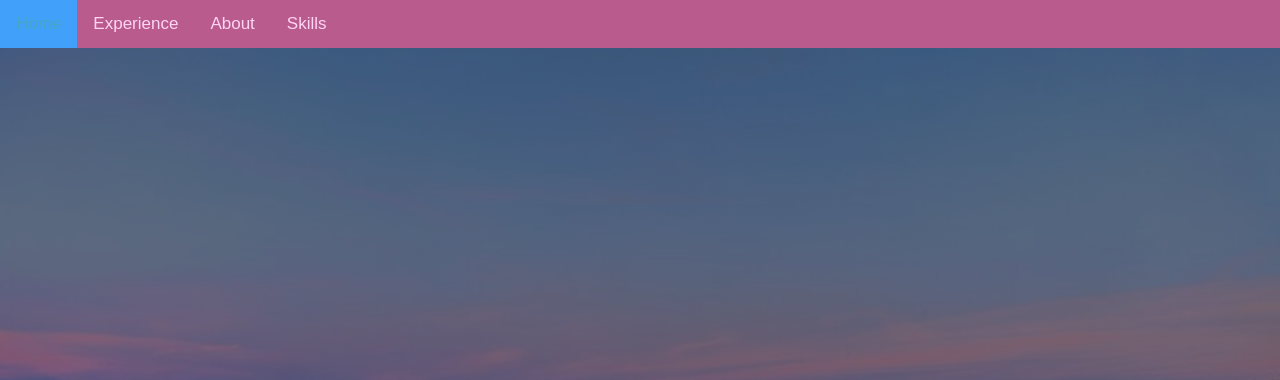
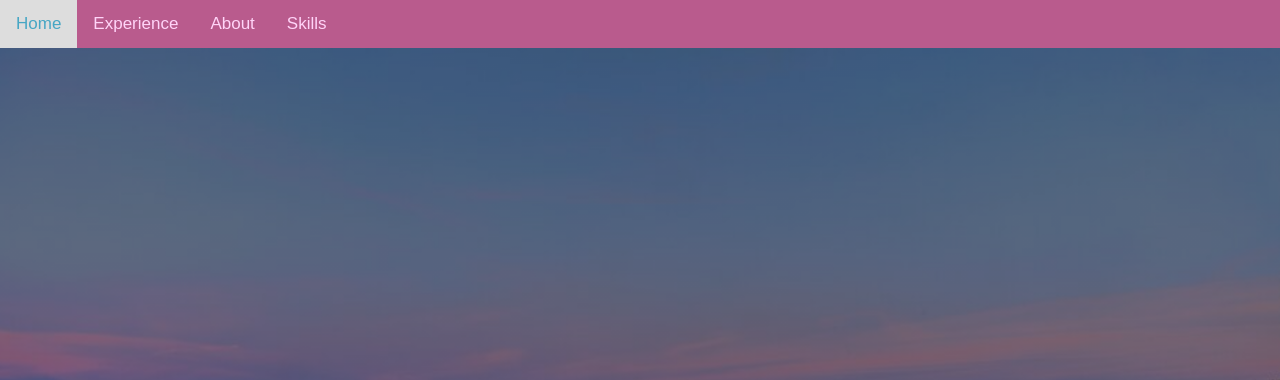
Before and after one commit to tmegidis/tmegidis.github.io, a plain HTML site: page index.html in a window 1280 px wide. Shown: the top 380 px of the page. Drawn offline with Linux system fonts and the light colour scheme.

Commit message:
Update style.css

```diff
--- a/style.css
+++ b/style.css
@@ -13,12 +13,11 @@
   }
 
   .topnav a:hover {
-
+    background-color: #ddd;
     color: rgb(0, 0, 0);
   }
 
   .topnav a.active {
-     background-color: #40a0fa;
     color: rgb(70, 166, 196);
   }
 
```
